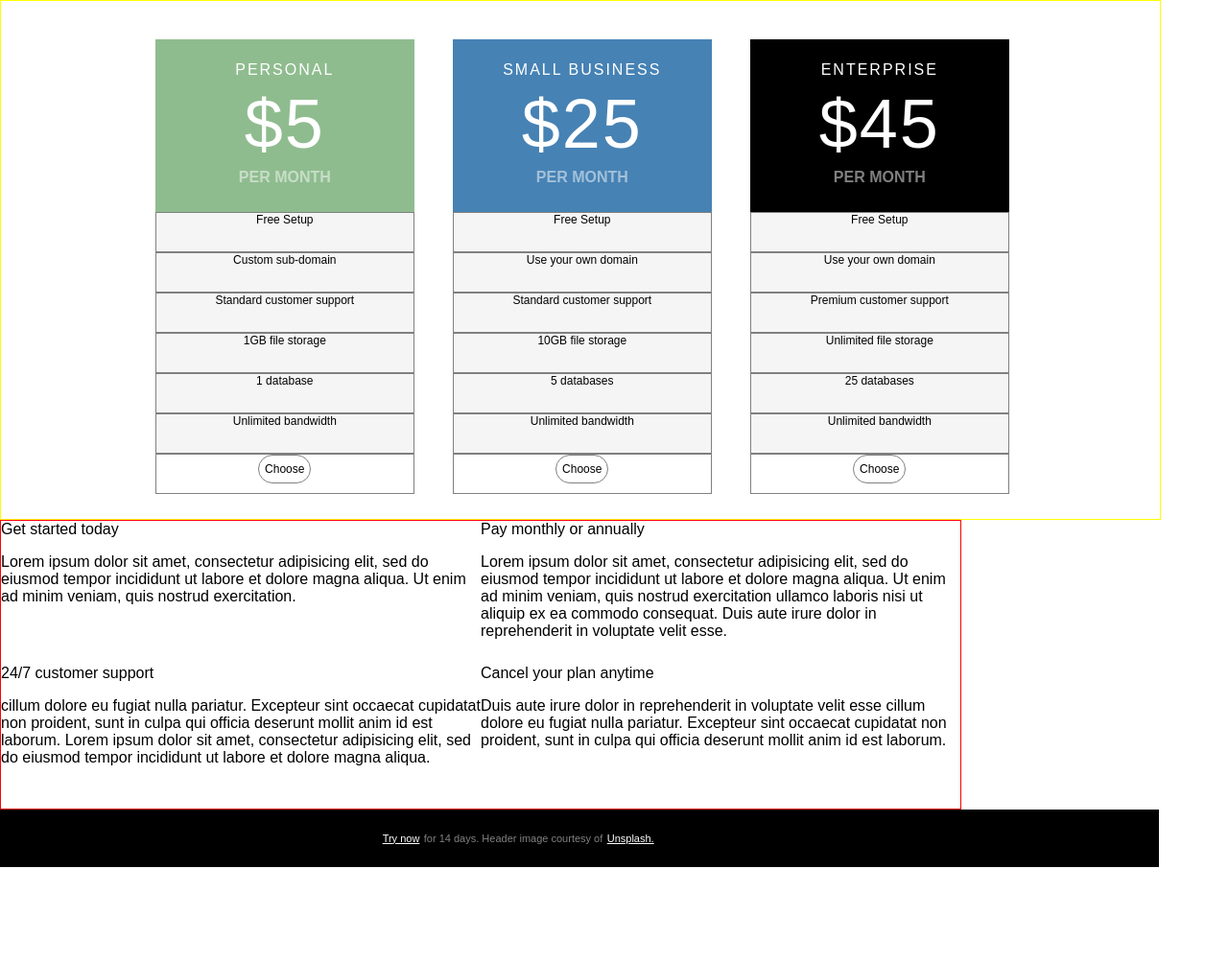
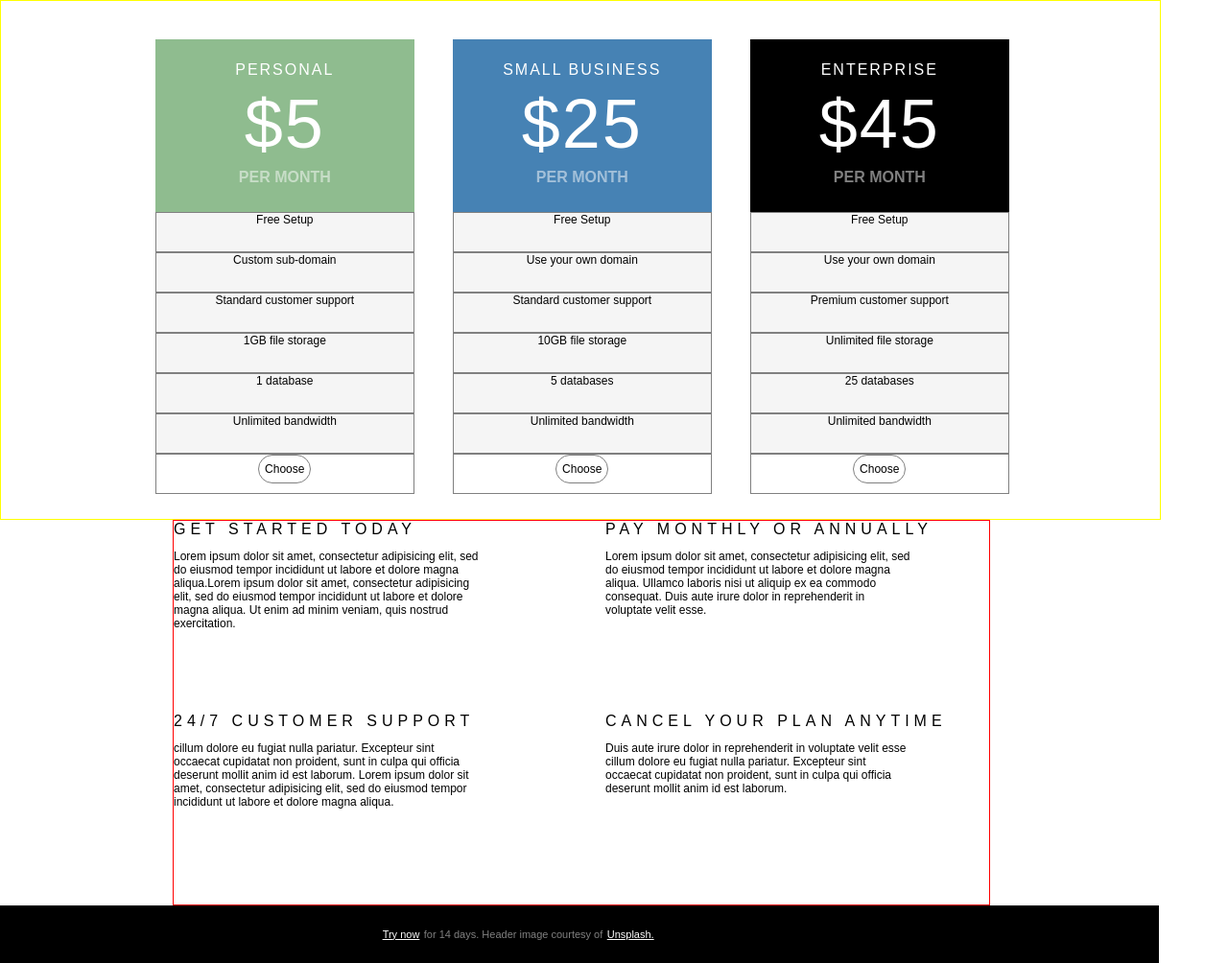
Before and after one commit to hconley6695/Weekend1Hmwk, a plain HTML site: page index.html in a window 1280 px wide. Shown: the part 450-1454 px from the top of the page at 96% size. Before the commit the page ends 1354 px from the top, so only its background shows below. Drawn offline with Linux system fonts and the light colour scheme.

Commit message:
changed h3 to span, changed font size, size of div information p, centered .information so that it wouldn't move and cleared the float of .information to the above columns

```diff
--- a/index.html
+++ b/index.html
@@ -95,30 +95,30 @@
 		</div>
 	</div>
 	<div class="information">
-		<div class="detailed_info"
-			<h3>Get started today</h3>
+		<div class="detailed_info">
+			<span>GET STARTED TODAY</span>
 				<p>Lorem ipsum dolor sit amet, consectetur adipisicing elit, sed do eiusmod
+				tempor incididunt ut labore et dolore magna aliqua.Lorem ipsum dolor sit amet, consectetur adipisicing elit, sed do eiusmod
 				tempor incididunt ut labore et dolore magna aliqua. Ut enim ad minim veniam,
 				quis nostrud exercitation.
 				</p>
 		</div>
-		<div class="detailed_info1"
-			<h3>Pay monthly or annually</h3>
+		<div class="detailed_info1">
+			<span>PAY MONTHLY OR ANNUALLY</span>
 				<p>Lorem ipsum dolor sit amet, consectetur adipisicing elit, sed do eiusmod
-				tempor incididunt ut labore et dolore magna aliqua. Ut enim ad minim veniam,
-				quis nostrud exercitation ullamco laboris nisi ut aliquip ex ea commodo
+				tempor incididunt ut labore et dolore magna aliqua. Ullamco laboris nisi ut aliquip ex ea commodo
 				consequat. Duis aute irure dolor in reprehenderit in voluptate velit esse.
 				</p>
 		</div>
-		<div class="detailed_info2"
-			<h3>24/7 customer support</h3>
+		<div class="detailed_info2">
+			<span>24/7 CUSTOMER SUPPORT</span>
 				<p>cillum dolore eu fugiat nulla pariatur. Excepteur sint occaecat cupidatat non
 				proident, sunt in culpa qui officia deserunt mollit anim id est laborum.  Lorem ipsum dolor sit amet, consectetur adipisicing elit, sed do eiusmod
 				tempor incididunt ut labore et dolore magna aliqua.
 				</p>
 		</div>
-		<div class="detailed_info3"
-			<h3>Cancel your plan anytime</h3>
+		<div class="detailed_info3">
+			<span>CANCEL YOUR PLAN ANYTIME</span>
 				<p>Duis aute irure dolor in reprehenderit in voluptate velit esse
 				cillum dolore eu fugiat nulla pariatur. Excepteur sint occaecat cupidatat non
 				proident, sunt in culpa qui officia deserunt mollit anim id est laborum.
--- a/main.css
+++ b/main.css
@@ -196,31 +196,45 @@ ul.plans {
 	height: 30px;
 }
 
+/*div.information {
+	left: 8%;
+}*/
+
 
 .information {
 	position: relative;
-	height: 300px;
-	width: 1000px;
+	height: 400px;
+	width: 850px;
 	border: 1px solid red;
-	position: -10%;
+	clear: both;
+	margin-left: 180px;
+
+}
+
+div.information span {
+	letter-spacing: 5px;
+}
+
+div.information p {
+	font-size: 12px;
+	width: 320px;
+}
+
+.detailed_info {
+	height: 200px;
+	width: 400px;
+	display: inline-block;
+	position: absolute;
+	top: 0;
+	left: 0;
+	/*margin-left: 20px;*/
 
 
 }
 
-
-.detailed_info {
-	height: 150px;
-	width: 500px;
-	display: inline-block;
-	position: absolute;
-	top: 0;
-	left: 0;
-
-}
-
 .detailed_info1 {
-	height: 150px;
-	width: 500px;
+	height: 200px;
+	width: 400px;
 	display: inline-block;
 	position: absolute;
 	top: 0;
@@ -228,8 +242,8 @@ ul.plans {
 }
 
 .detailed_info2 {
-	height: 150px;
-	width: 500px;
+	height: 200px;
+	width: 400px;
 	display: inline-block;
 	position: absolute;
 	bottom: 0;
@@ -237,8 +251,8 @@ ul.plans {
 }
 
 .detailed_info3 {
-	height: 150px;
-	width: 500px;
+	height: 200px;
+	width: 400px;
 	display: inline-block;
 	position: absolute;
 	bottom: 0;
```
